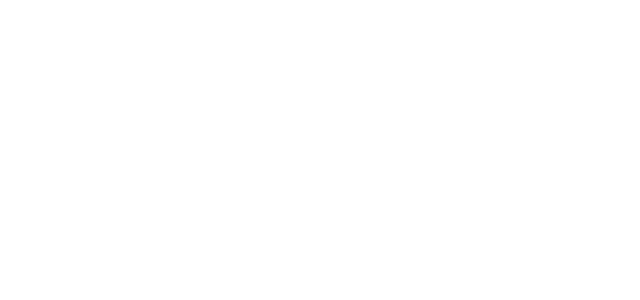
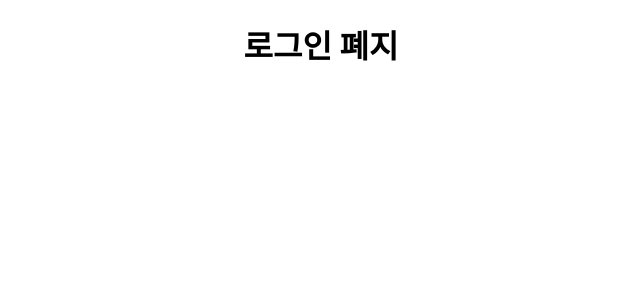
Before and after one commit to kimdohyeon0532/chagan_1team, a React (Create React App) app: page /Login in a window 1280 px wide. Before the commit this address had no page. Shown: the top 300 px of the page, without its empty margins (319-959 px from the left). Built offline with nearby package versions, Linux system fonts and the light colour scheme.

Commit message:
장바구니 2차 수정
장바구니 2차 수정

```diff
--- a/src/App.js
+++ b/src/App.js
@@ -1,17 +1,23 @@
-import './App.css';
-import Install from './install';
-import StarRating from './components/StarRating';
-import Cart from './cart/Cart'
 
-import { Route, Routes } from 'react-router-dom';
+import "./App.css";
+import Install from "./install";
+import StarRating from "./components/StarRating";
+import Cart from "./cart/Cart";
+import Login from "./login/Login";
+
+import { Route, Routes } from "react-router-dom";
+
+
+
 
 function App() {
   return (
     <div className="App">
 
-
       <Routes>
-        <Route path='/' element={
+        <Route
+          path="/"
+          element={
             <>
               <h1>PWA 테스트</h1>
               <Install />
@@ -19,9 +25,12 @@
               <StarRating itemId={2} />
               <StarRating itemId={3} />
             </>
-        }>
-        </Route>
-        <Route path='/Cart' element={<Cart />} />
+          }
+        ></Route>
+        <Route path="/Cart" element={<Cart />} />
+        <Route path="/Login" element={<Login />} />
+
+
       </Routes>
     </div>
   );
--- a/src/cart/Cart.js
+++ b/src/cart/Cart.js
@@ -1,7 +1,12 @@
 import React from "react";
 
 function Cart() {
-    return <h1>장바구니</h1>
+    return (
+    <>
+        <h1>장바구니</h1>
+        <div>장바구니 추가내용</div>
+    </>
+    )
 }
 
 export default Cart;
--- /dev/null
+++ b/src/login/Login.js
@@ -0,0 +1,7 @@
+import React from "react";
+
+function Login() {
+  return <h1>로그인 폐지</h1>;
+}
+
+export default Login;
```
Lines whose indentation alone changed are shown as unchanged.
